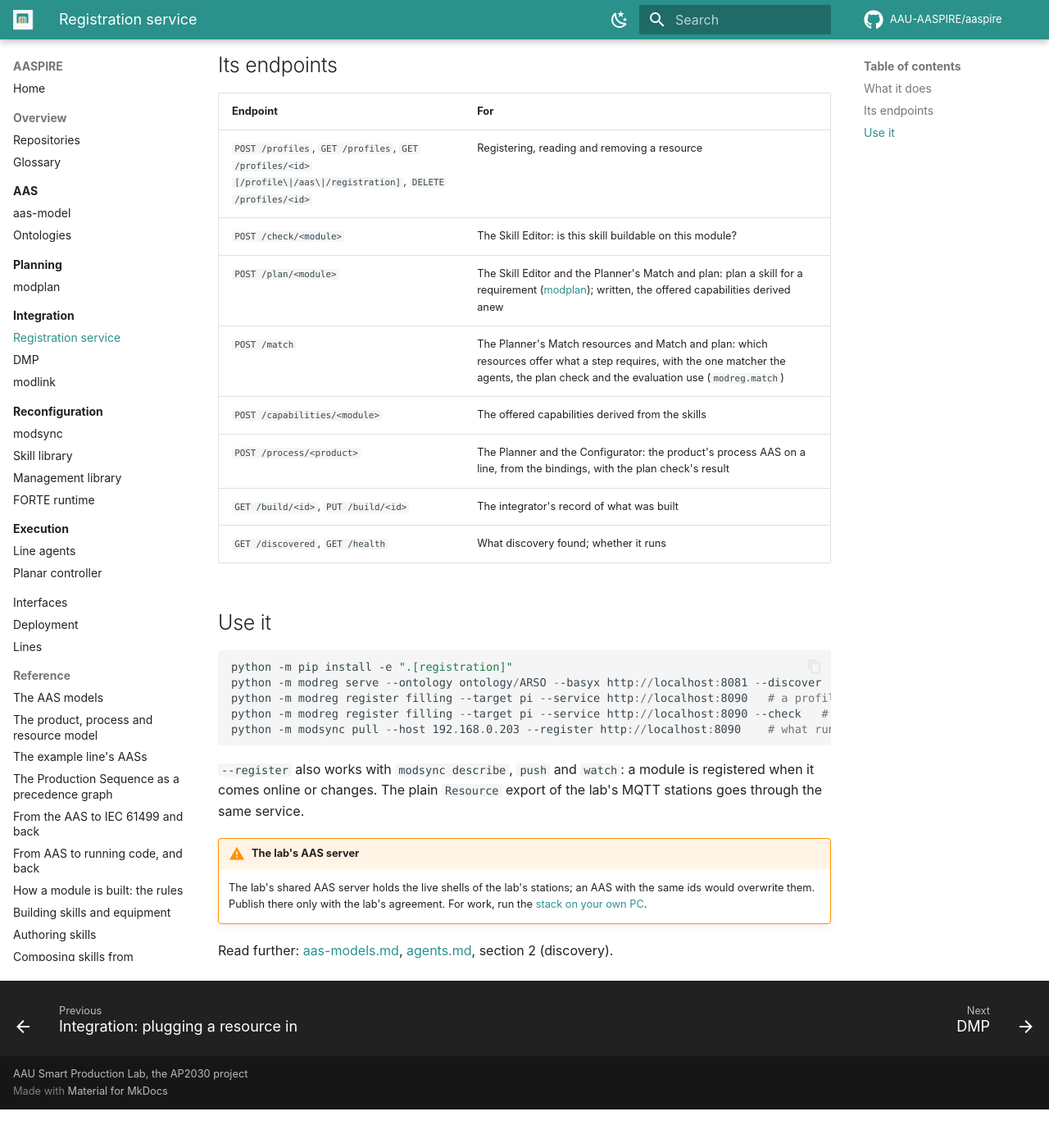
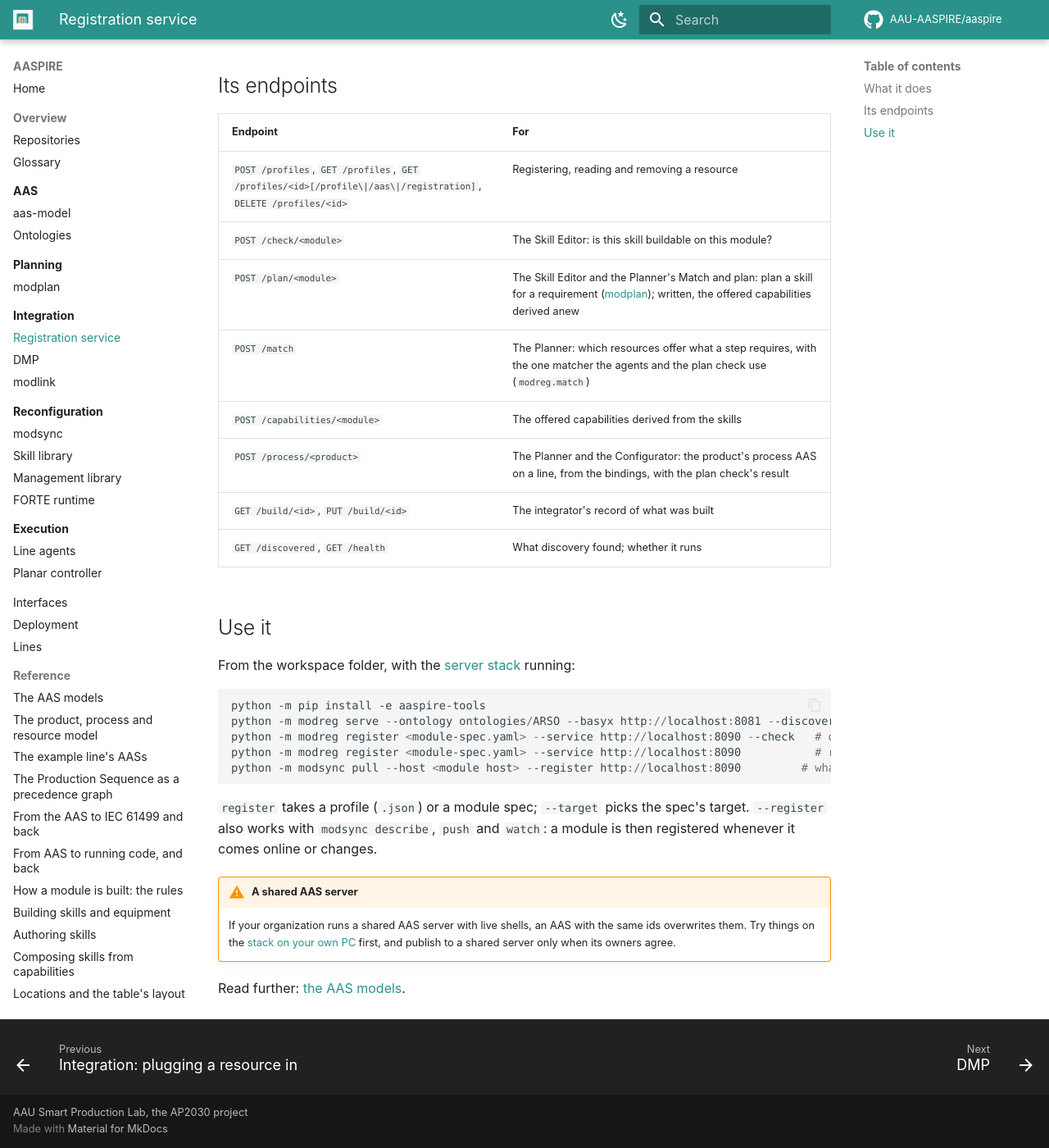
Before and after one commit to AAU-AASPIRE/aaspire, an MkDocs documentation site: the page built from docs/integration/registration.md, in a window 1280 px wide and 1400 px high, scrolled down 1252 px. Shown: the whole window at 82% size. Built offline with MkDocs 1.6.1 and Material for MkDocs 9.7.7, drawn with Linux system fonts in a browser that asks for light colours; comment, search, counter and statistics services are not loaded; before the commit the page ends 2605 px from its top, so only the background shows below that; some of the changed text lies outside the part shown.

Commit message:
Integration pages and figures: any module, placeholders, current repositories

````diff
--- a/docs/integration/registration.md
+++ b/docs/integration/registration.md
@@ -2,11 +2,11 @@
 
 <span class="pillar integration">Integration</span> `modreg serve`: builds a resource's AAS from its
 profile, checks it against the resource ontology, publishes it on the AAS server, and finds new
-modules on the network by itself. Folder `aas61499-tools/modreg`; becomes the `registration-service`
-repository.
+modules on the network by itself. A package of
+[aaspire-tools](https://github.com/AAU-AASPIRE/aaspire-tools).
 
 <figure markdown="span">
-  [![A Raspberry Pi announcing its OPC UA server and serving its manifest; the service's five steps
+  [![A new module announcing its OPC UA server and serving its manifest; the service's five steps
   from Discover to Publish; the AAS server and those who read it](../figures/registration.png)](../figures/registration.png)
   <figcaption>A module is found (1), its profiles fetched from beside FORTE (2), built into AASs (3),
   checked against ARSO (4) and published (5). A profile can also be sent by hand.</figcaption>
@@ -16,16 +16,17 @@ repository.
 
 1. **Discover** (`--discover`): FORTE announces its OPC UA server by mDNS when it starts; the service
    notices a server it does not know.
-2. **Fetch** the module's manifest from beside FORTE (`http://<Pi>:8088/manifest.json`): the profiles of
-   the module's AAS and of its components' AASs. Or a profile arrives by hand: `POST /profiles`, or
-   `modreg register`.
+2. **Fetch** the module's manifest from beside FORTE (`http://<module>:8088/manifest.json`): the
+   profiles of the module's AAS and of its components' AASs. Or a profile arrives by hand:
+   `POST /profiles`, or `modreg register`.
 3. **Build**: each profile is read into its aas-model type, and the AAS is made from it.
 4. **Check** against ARSO, closed: a broken restriction refuses the module; `--strict` also refuses
    what the ontology does not describe.
 5. **Publish** to the AAS server, with the offered capabilities derived from the skills. A profile
    registered again unchanged is not published again.
 
-The service keeps each profile, its AAS and the integrator's record in its store folder.
+The service keeps each profile, its AAS and the integrator's record in its store folder (`--store`,
+`registry/` by default).
 
 ## Its endpoints
 
@@ -34,7 +35,7 @@ The service keeps each profile, its AAS and the integrator's record in its store
 | `POST /profiles`, `GET /profiles`, `GET /profiles/<id>[/profile\|/aas\|/registration]`, `DELETE /profiles/<id>` | Registering, reading and removing a resource |
 | `POST /check/<module>` | The Skill Editor: is this skill buildable on this module? |
 | `POST /plan/<module>` | The Skill Editor and the Planner's Match and plan: plan a skill for a requirement ([modplan](../planning/modplan.md)); written, the offered capabilities derived anew |
-| `POST /match` | The Planner's Match resources and Match and plan: which resources offer what a step requires, with the one matcher the agents, the plan check and the evaluation use (`modreg.match`) |
+| `POST /match` | The Planner: which resources offer what a step requires, with the one matcher the agents and the plan check use (`modreg.match`) |
 | `POST /capabilities/<module>` | The offered capabilities derived from the skills |
 | `POST /process/<product>` | The Planner and the Configurator: the product's process AAS on a line, from the bindings, with the plan check's result |
 | `GET /build/<id>`, `PUT /build/<id>` | The integrator's record of what was built |
@@ -42,22 +43,23 @@ The service keeps each profile, its AAS and the integrator's record in its store
 
 ## Use it
 
+From the workspace folder, with the [server stack](../deployment/deploy.md) running:
+
 ```powershell
-python -m pip install -e ".[registration]"
-python -m modreg serve --ontology ontology/ARSO --basyx http://localhost:8081 --discover   # on :8090
-python -m modreg register filling --target pi --service http://localhost:8090   # a profile by hand
-python -m modreg register filling --target pi --service http://localhost:8090 --check   # only check
-python -m modsync pull --host 192.168.0.203 --register http://localhost:8090    # what runs on a module
+python -m pip install -e aaspire-tools
+python -m modreg serve --ontology ontologies/ARSO --basyx http://localhost:8081 --discover   # on :8090
+python -m modreg register <module-spec.yaml> --service http://localhost:8090 --check   # only check
+python -m modreg register <module-spec.yaml> --service http://localhost:8090           # register
+python -m modsync pull --host <module host> --register http://localhost:8090         # what runs on a module
 ```
 
-`--register` also works with `modsync describe`, `push` and `watch`: a module is registered when it
-comes online or changes. The plain `Resource` export of the lab's MQTT stations goes through the same
-service.
+`register` takes a profile (`.json`) or a module spec; `--target` picks the spec's target. `--register`
+also works with `modsync describe`, `push` and `watch`: a module is then registered whenever it comes
+online or changes.
 
-!!! warning "The lab's AAS server"
-    The lab's shared AAS server holds the live shells of the lab's stations; an AAS with the same ids
-    would overwrite them. Publish there only with the lab's agreement. For work, run the
-    [stack on your own PC](../deployment/deploy.md).
+!!! warning "A shared AAS server"
+    If your organization runs a shared AAS server with live shells, an AAS with the same ids
+    overwrites them. Try things on the [stack on your own PC](../deployment/deploy.md) first, and
+    publish to a shared server only when its owners agree.
 
-Read further: [aas-models.md](../reference/aas-models.md),
-[agents.md](https://github.com/AAU-AASPIRE/aaspire-internal/blob/main/docs/agents.md), section 2 (discovery).
+Read further: [the AAS models](../reference/aas-models.md).
````
Also changed, not shown: docs/integration/dmp.md (+16 -10 lines), docs/integration/index.md (+10 -9 lines), docs/integration/modlink.md (+15 -14 lines), docs/figures/dmp.png, docs/figures/modlink.png, docs/figures/registration.png.
